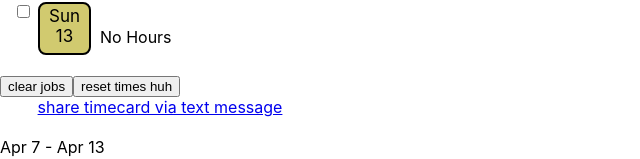
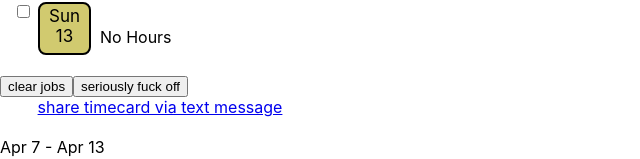
Before and after one commit to bradronto/bradronto.github.io, a React (Create React App) app in the folder timekeep/: page / in a window 1280 px wide. Shown: the part 527-686 px from the top of the page, without its empty margins (0-640 px from the left). Built offline with nearby package versions, Linux system fonts and the light colour scheme.

Commit message:
and another..

```diff
--- a/timekeep/src/components/work-hours.js
+++ b/timekeep/src/components/work-hours.js
@@ -59,7 +59,6 @@ const WorkHoursTracker = () => {
 
   const handleChange = (index, type, value) =>
   {
-    setTimeout(() => inputRef.current.focus(), 100);
 
     const updatedWorkHours = [...workHours];
     //updatedWorkHours[index][type] = value;
@@ -227,6 +226,8 @@ const WorkHoursTracker = () => {
   };
 
   const openJobBox = (targetIndex) => {
+    setTimeout(() => inputRef.current.focus(), 100);
+
     const updatedDaysOfWeek = workHours.map((item, index) =>
       index === targetIndex ? { ...item, showNew: true } : item
     );
@@ -395,7 +396,7 @@ setWorkHours(
 
    }}>
 
-    reset times huh
+   seriously fuck off
    </button>
 
    {/*  plain txt for sms output   */}
```
